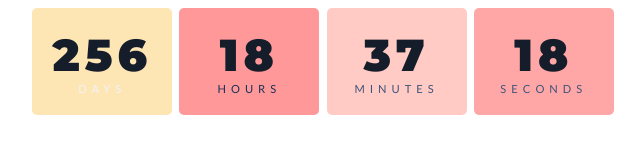
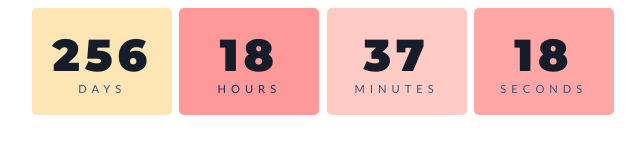
Before and after one commit to cate-pk/notion, a plain HTML site: page index.html in a window 1280 px wide. Shown: the full height of the page, 317-957 px from the left. Drawn offline with Linux system fonts and the light colour scheme.

Commit message:
Update index.html

```diff
--- a/index.html
+++ b/index.html
@@ -29,7 +29,7 @@ body{
 
 .days {
   background: #FDE5B4;
-  color : #f1f3f7;
+
 }
 
 .hours {
```
